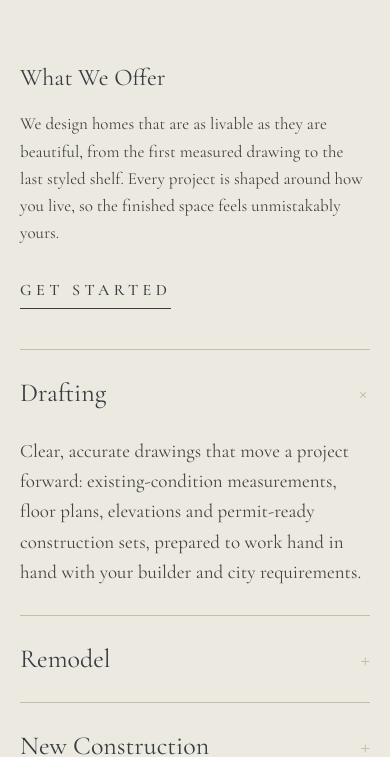
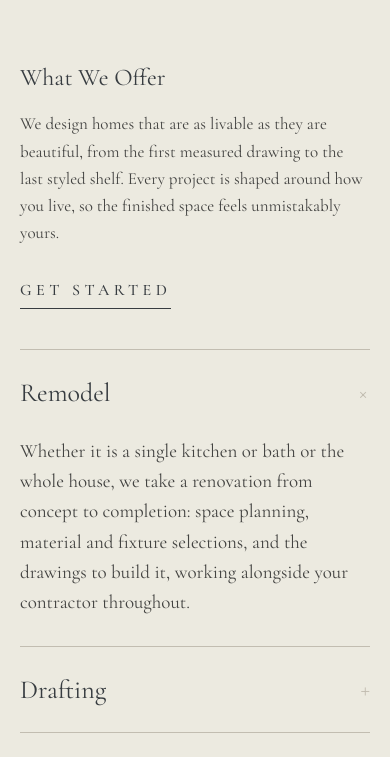
Before and after one commit to aimee-blanchard/artemis-collective, a plain HTML site: page services.html in a window 390 px wide. Shown: the part 92-849 px from the top of the page. Drawn offline with nearby package versions, Linux system fonts and the light colour scheme.

Commit message:
Services: one-open accordion, new order, wider list, quote above photo
Co-Authored-By: Claude Opus 5.5 <noreply@anthropic.com>

```diff
--- a/index.html
+++ b/index.html
@@ -14,7 +14,7 @@
 <link rel="preconnect" href="https://fonts.googleapis.com">
 <link rel="preconnect" href="https://fonts.gstatic.com" crossorigin>
 <link rel="stylesheet" href="https://fonts.googleapis.com/css2?family=Cormorant+Garamond:ital,wght@0,400;0,500;1,400&display=swap">
-<link rel="stylesheet" href="style.css?v=4">
+<link rel="stylesheet" href="style.css?v=5">
 </head>
 <body>
 
--- a/services.html
+++ b/services.html
@@ -11,7 +11,7 @@
 <link rel="preconnect" href="https://fonts.googleapis.com">
 <link rel="preconnect" href="https://fonts.gstatic.com" crossorigin>
 <link rel="stylesheet" href="https://fonts.googleapis.com/css2?family=Cormorant+Garamond:ital,wght@0,400;0,500;1,400&display=swap">
-<link rel="stylesheet" href="style.css?v=4">
+<link rel="stylesheet" href="style.css?v=5">
 </head>
 <body>
 
@@ -25,34 +25,31 @@
 
 <main>
   <!-- Wording below is a starting draft: edit each paragraph to your own voice. -->
-  <section class="split">
+  <section class="split services-top">
     <div class="lede">
       <h1>What We Offer</h1>
       <p>We design homes that are as livable as they are beautiful, from the first measured drawing to the last styled shelf. Every project is shaped around how you live, so the finished space feels unmistakably yours.</p>
       <a class="link caps" href="inquire.html">Get Started</a>
     </div>
     <div class="offer">
-      <details open>
+      <details name="services" open>
+        <summary>Remodel</summary>
+        <p>Whether it is a single kitchen or bath or the whole house, we take a renovation from concept to completion: space planning, material and fixture selections, and the drawings to build it, working alongside your contractor throughout.</p>
+      </details>
+      <details name="services">
         <summary>Drafting</summary>
         <p>Clear, accurate drawings that move a project forward: existing-condition measurements, floor plans, elevations and permit-ready construction sets, prepared to work hand in hand with your builder and city requirements.</p>
       </details>
-      <details>
-        <summary>Remodel</summary>
-        <p>Whether it is a single kitchen or bath or the whole house, we take a renovation from concept to completion: space planning, material and fixture selections, and the drawings to build it, working alongside your contractor throughout.</p>
-      </details>
-      <details>
+      <details name="services">
         <summary>New Construction</summary>
         <p>A new home asks for countless decisions. We partner with you early, refining the plans and specifying every surface, from flooring and cabinetry to hardware and finishes, and stay involved through construction so the design is built as intended.</p>
       </details>
-      <details>
+      <details name="services">
         <summary>Furnishing</summary>
         <p>Furniture, lighting, rugs, art and the finishing details. We plan layouts around how each room is used, then source, order and install everything, so you can simply walk in and enjoy it.</p>
       </details>
     </div>
   </section>
-
-  <!-- Renderings: replace or add images here as they arrive. -->
-  <div class="band"><img src="images/landscape.jpg" alt="Mountain lake framed by evergreens" loading="lazy"></div>
 
   <section class="split">
     <div class="lede">
@@ -60,6 +57,9 @@
       <a class="link caps" href="inquire.html">Inquire</a>
     </div>
   </section>
+
+  <!-- Renderings: replace or add images here as they arrive. -->
+  <div class="band"><img src="images/landscape.jpg" alt="Mountain lake framed by evergreens" loading="lazy"></div>
 </main>
 
 <footer class="site-footer">
@@ -74,5 +74,12 @@
   </div>
 </footer>
 
+<script>
+document.querySelectorAll('.offer details').forEach(function (d, _, all) {
+  d.addEventListener('toggle', function () {
+    if (d.open) all.forEach(function (o) { if (o !== d) o.open = false; });
+  });
+});
+</script>
 </body>
 </html>
--- a/style.css
+++ b/style.css
@@ -83,6 +83,8 @@ main { padding: 0 var(--gutter); }
 .aside .row a { border-bottom: 1px solid var(--charcoal); padding-bottom: 3px; }
 .divider { max-width: 1180px; margin: 0 auto; border: 0; border-top: 1px solid var(--pewter); }
 
+.services-top { grid-template-columns: 1fr 1.35fr; max-width: 1240px; }
+
 /* services accordion */
 .offer details { border-top: 1px solid var(--pewter); }
 .offer details:last-child { border-bottom: 1px solid var(--pewter); }
@@ -131,7 +133,7 @@ main { padding: 0 var(--gutter); }
 .site-footer svg { display: block; width: 22px; height: 22px; }
 
 @media (max-width: 760px) {
-  .split { grid-template-columns: 1fr; }
+  .split, .services-top { grid-template-columns: 1fr; }
 }
 @media (max-width: 640px) {
   .inquiry { grid-template-columns: 1fr; }
```
Also changed, not shown: inquire.html (+1 -1 lines).
